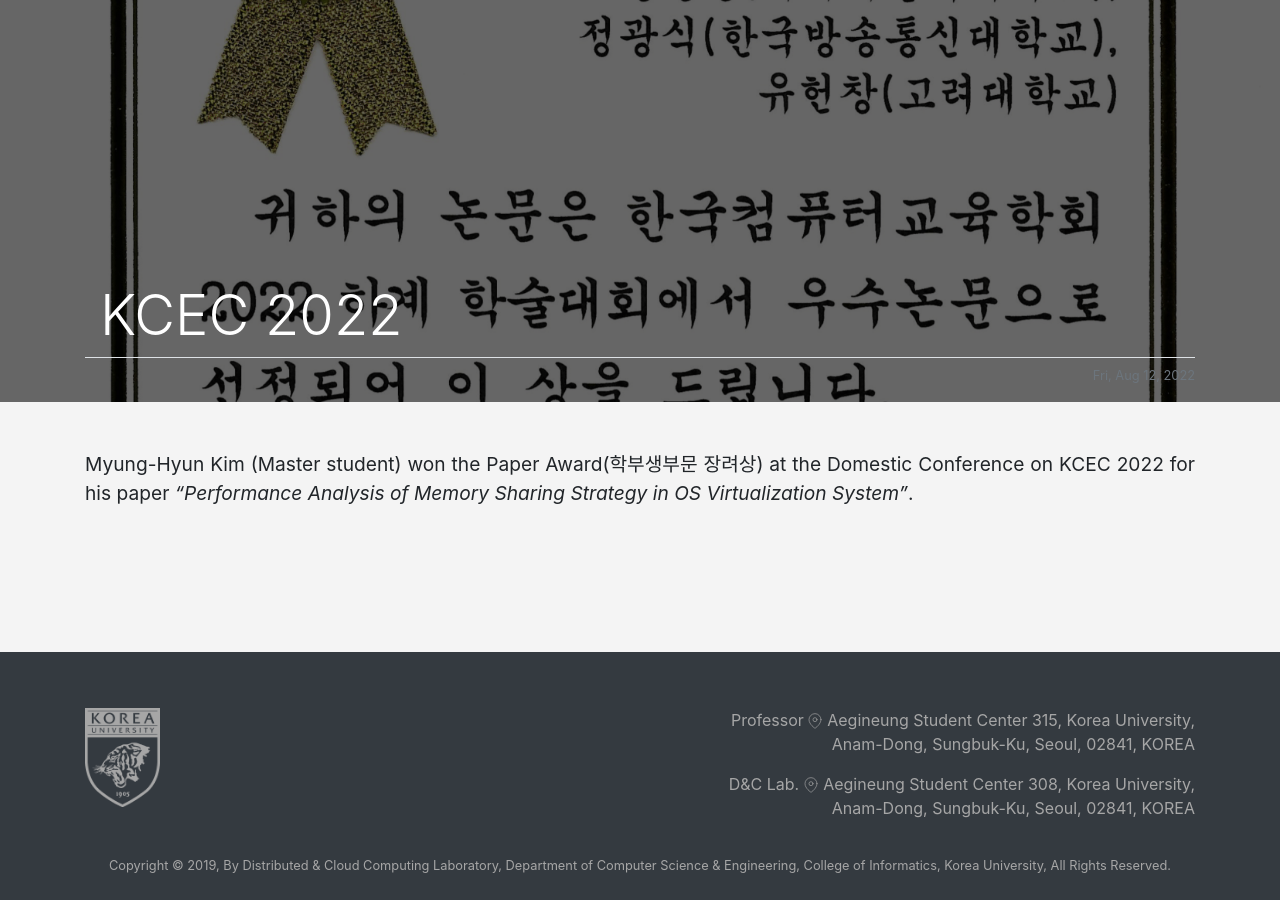
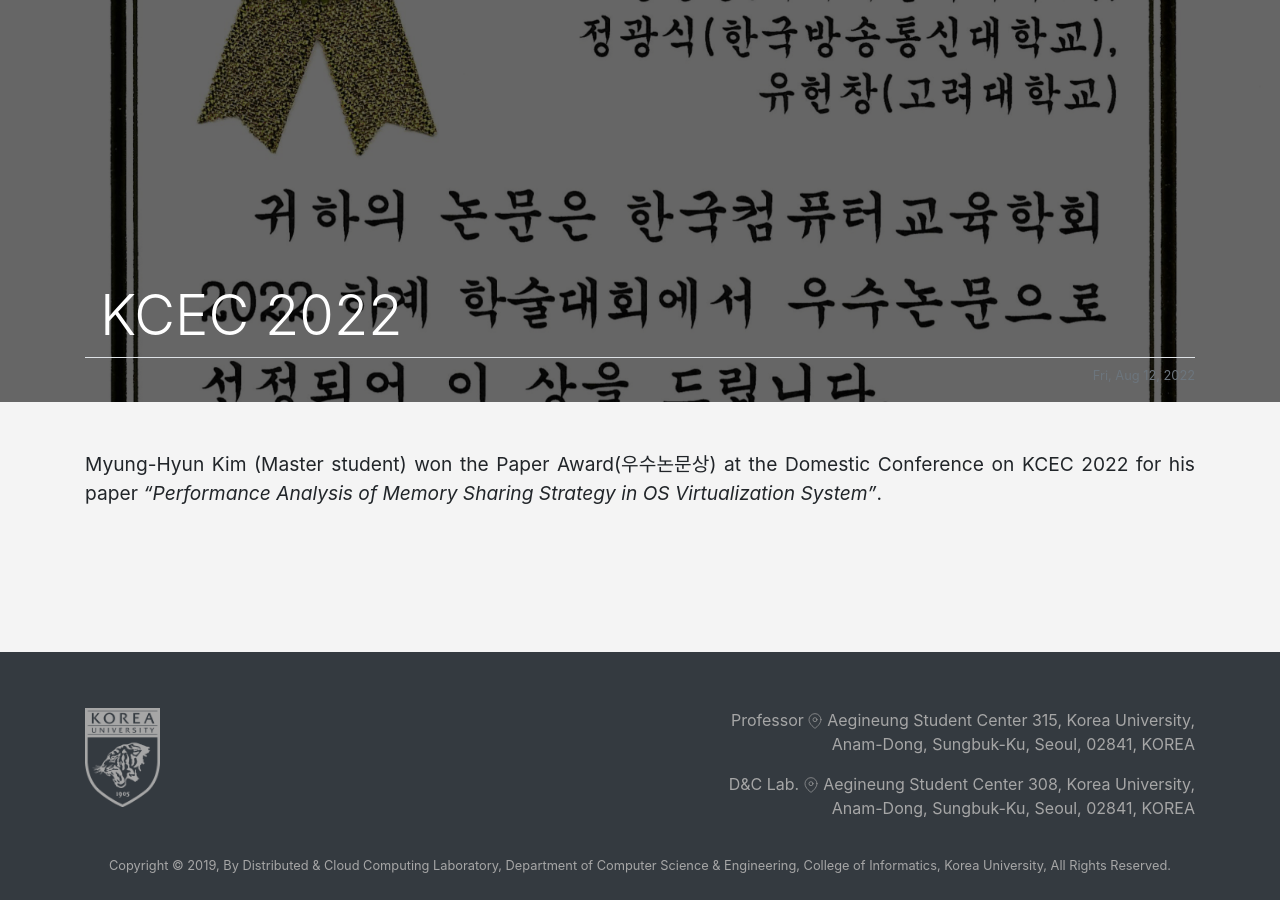
Before and after one commit to KU-Cloud/ku-cloud.github.io, a Jekyll site: the page built from _posts/2022-08-12-KCEC-2022.md, in a window 1280 px wide and 900 px high, scrolled down 273 px. Built offline with Jekyll 4.4.1, drawn with Linux system fonts in a browser that asks for light colours.

Commit message:
Fix: typo in news

```diff
--- a/_posts/2022-08-12-KCEC-2022.md
+++ b/_posts/2022-08-12-KCEC-2022.md
@@ -7,4 +7,4 @@
     alt: "Myung-Hyun Kim (Master student)'s award."
 ---
 
-Myung-Hyun Kim (Master student) won the Paper Award(학부생부문 장려상) at the Domestic Conference on KCEC 2022 for his paper _"Performance Analysis of Memory Sharing Strategy in OS Virtualization System"_.
+Myung-Hyun Kim (Master student) won the Paper Award(우수논문상) at the Domestic Conference on KCEC 2022 for his paper _"Performance Analysis of Memory Sharing Strategy in OS Virtualization System"_.
```
